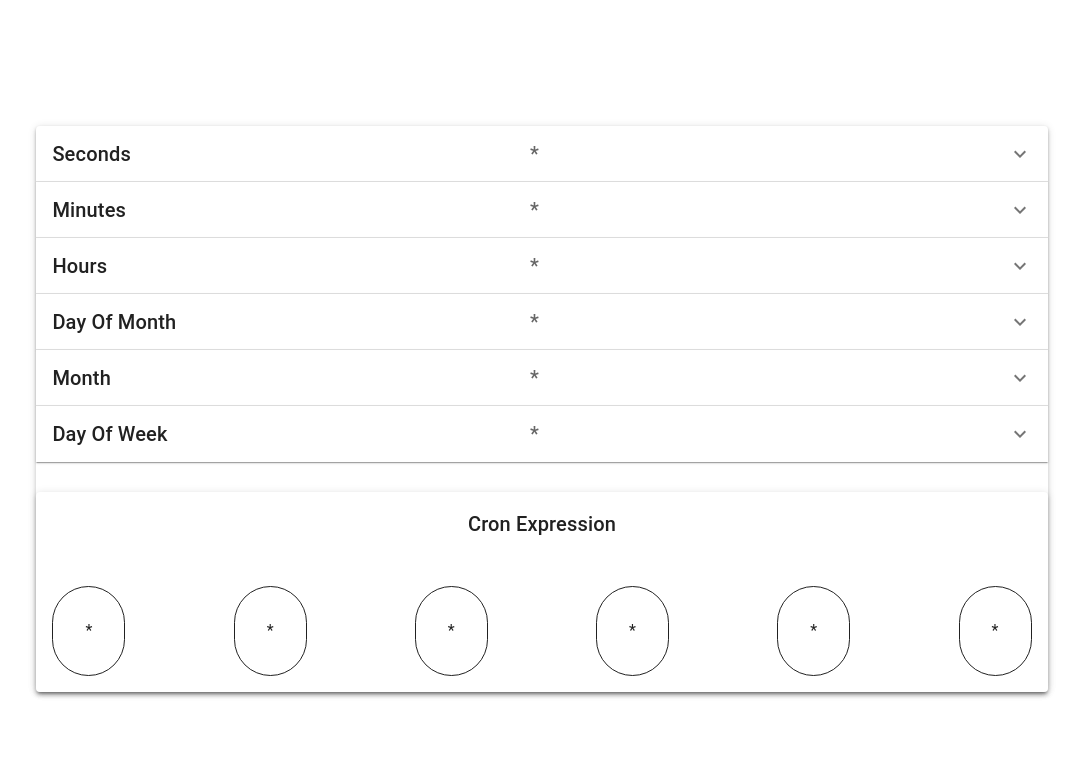
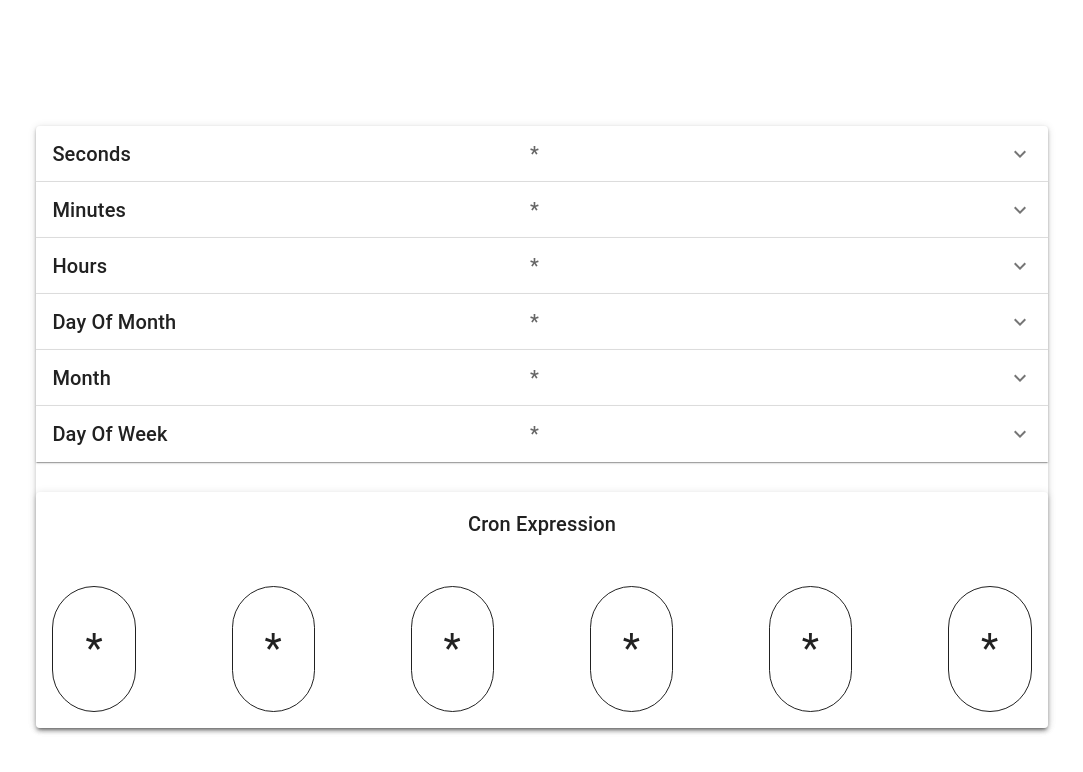
Before and after one commit to milind-nair/cron-expression-generator, a React (Vite) app: page / in a window 1280 px wide. Shown: the top 772 px of the page, without its empty margins (98-1181 px from the left). Built offline with nearby package versions, Linux system fonts and the light colour scheme; the HTML template or start-up script is replaced by a standard one.

Commit message:
increased font size

```diff
--- a/src/components/ResultDisplay/index.tsx
+++ b/src/components/ResultDisplay/index.tsx
@@ -42,7 +42,9 @@ function CronExpressionDisplay({ cronExpression }: any) {
                 padding: 4,
               }}
             >
-              <Typography variant="body1">{cronParameters[index]}</Typography>
+              <Typography variant="body1" sx={{ fontSize: "40px" }}>
+                {cronParameters[index]}
+              </Typography>
             </Box>
           </Grid>
         ))}
```
